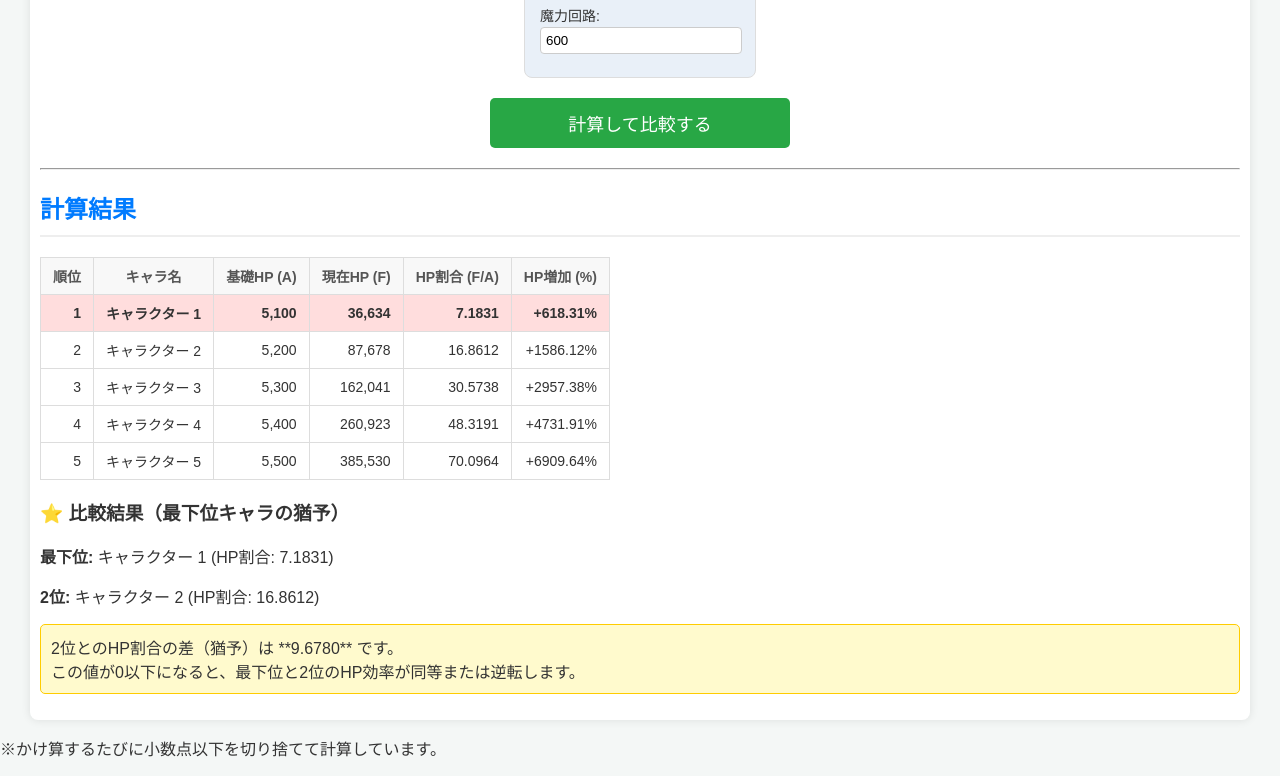
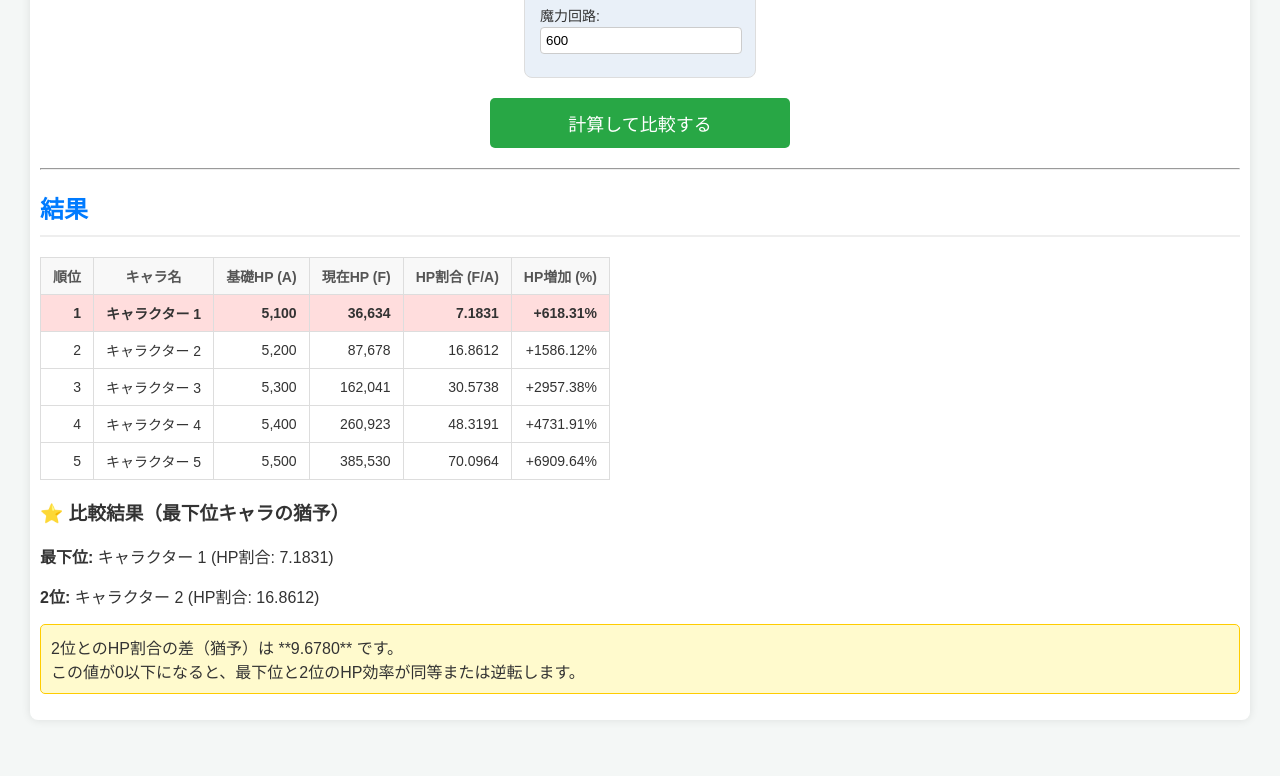
Before and after one commit to Kiga-Kagemasu/hp, a plain HTML site: page index.html in a window 1280 px wide. Shown: the part 936-1712 px from the top of the page. After the commit the page ends 1666 px from the top, so only its background shows below. Drawn offline with Linux system fonts and the light colour scheme.

Commit message:
Add files via upload

```diff
--- a/index.html
+++ b/index.html
@@ -12,7 +12,7 @@
     </header>
 
     <main>
-        <h2>キャラクターデータ入力</h2>
+        <h2>キャラクターデータ</h2>
         <div id="character-inputs">
             </div>
 
@@ -20,17 +20,13 @@
 
         <hr>
 
-        <h2>計算結果</h2>
+        <h2>結果</h2>
         <div id="results-container">
             <p>ここに計算結果と、HP割合の最も低いキャラの情報が表示されます。</p>
         </div>
 
     </main>
 
-    <footer>
-        <p>※かけ算するたびに小数点以下を切り捨てて計算しています。</p>
-    </footer>
-
     <script src="script.js"></script>
 </body>
 </html>
```
